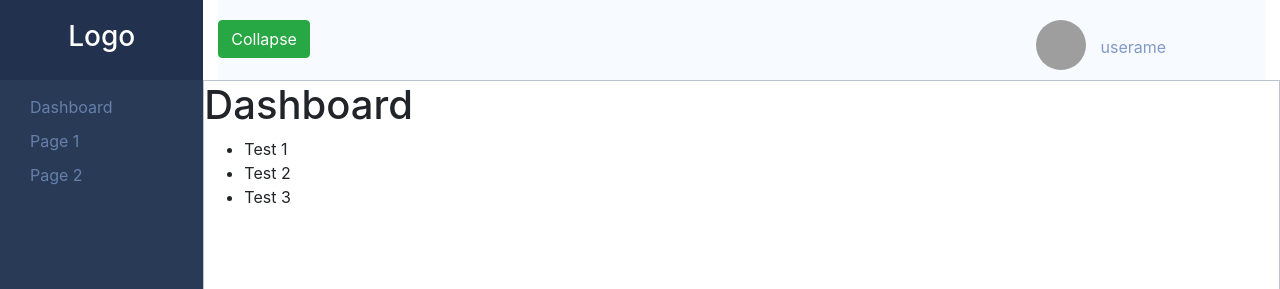
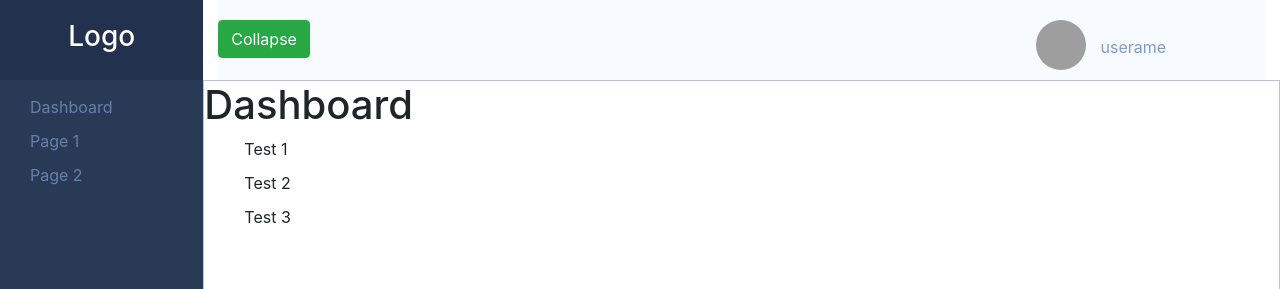
Before and after one commit to yllipetrovci/ylli-petrovci-react-js-boilerplate, a React (Create React App) app: page / in a window 1280 px wide. Shown: the top 289 px of the page. Built offline with nearby package versions, Linux system fonts and the light colour scheme; grey boxes are pictures that could not be loaded.

Commit message:
global styling

```diff
--- a/src/styles/index.scss
+++ b/src/styles/index.scss
@@ -3,3 +3,8 @@ body {
     padding: 0;
     font-family: sans-serif;
   }
+
+ul li{
+    list-style: none;
+    padding-bottom: 10px;
+}
```
